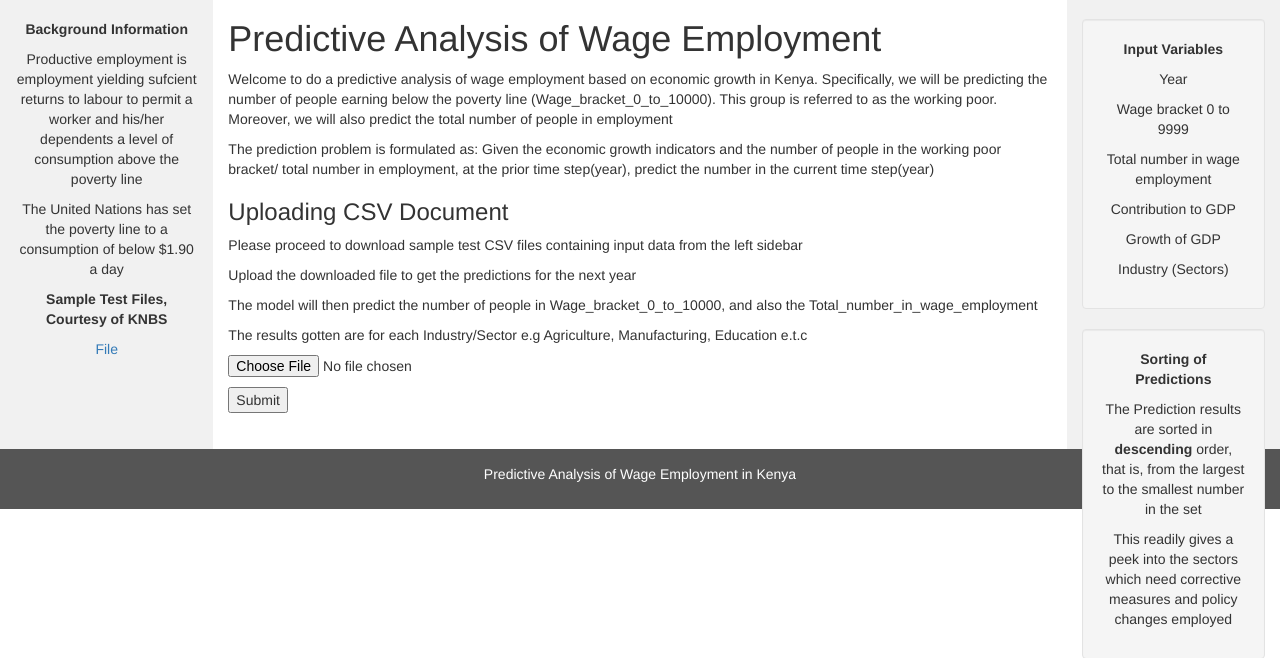
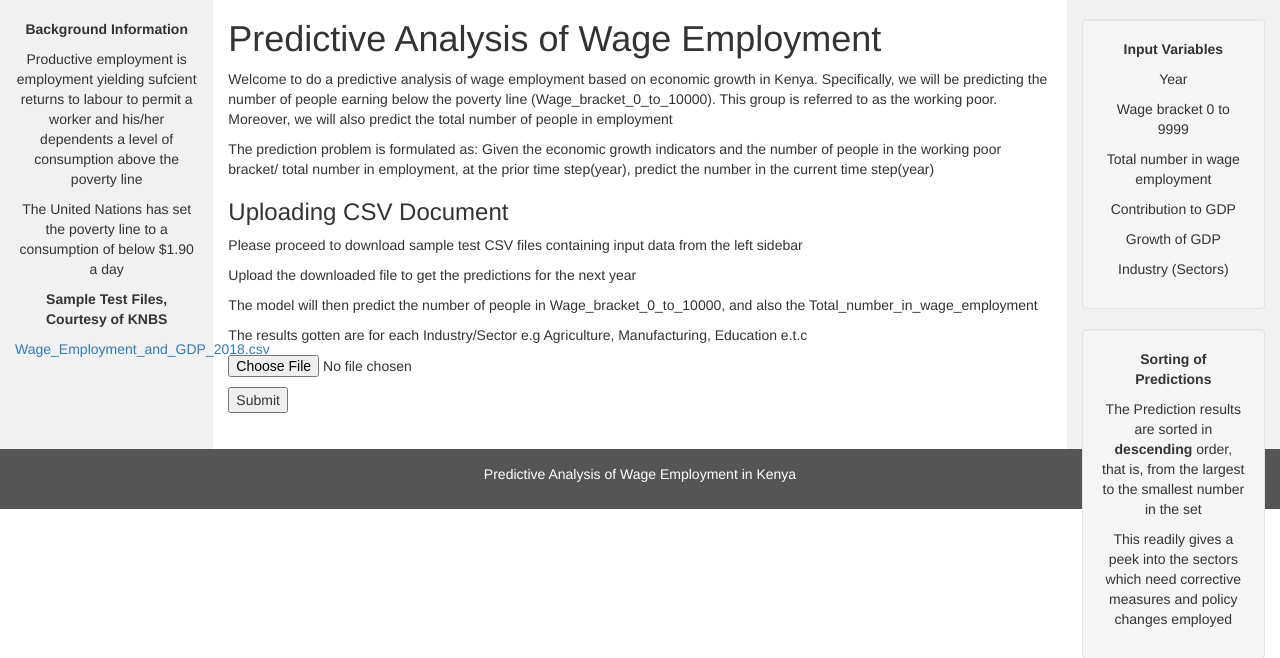
Before and after one commit to IsaacMwendwa/productive-employment-prediction, a Flask app: page / in a window 1280 px wide. Shown: the part 53-711 px from the top of the page. Run offline with Flask 2, Linux system fonts and the light colour scheme; parts of the project's set-up code (start-up, migrations or seed data) failed here and were passed over; some libraries are stand-ins or nearby versions.

Commit message:
Fix file download errors

```diff
--- a/templates/index.html
+++ b/templates/index.html
@@ -73,14 +73,13 @@
           his/her dependents a level of consumption above the poverty line</p>
         <p>The United Nations has set the poverty line to a consumption of below $1.90 a day</p>
         <p><b>Sample Test Files, Courtesy of KNBS</b></p>
-        <p><a href="{{ url_for('download', filename=" Wage_Employment_and_GDP_2018.csv") }}">File</a></p>
+        <p><a href="{{ url_for('download', filename="Wage_Employment_and_GDP_2018.csv") }}">Wage_Employment_and_GDP_2018.csv</a></p>
       </div>
 
       <div class="col-sm-8 text-left">
         <h1>Predictive Analysis of Wage Employment</h1>
         <p>Welcome to do a predictive analysis of wage employment based on economic growth in Kenya. Specifically, we
-          will
-          be predicting the number of people earning below the poverty line
+          will be predicting the number of people earning below the poverty line
           (Wage_bracket_0_to_10000). This group is referred to as the working poor. Moreover,
           we will also predict the total number of people in employment
         </p>
```
